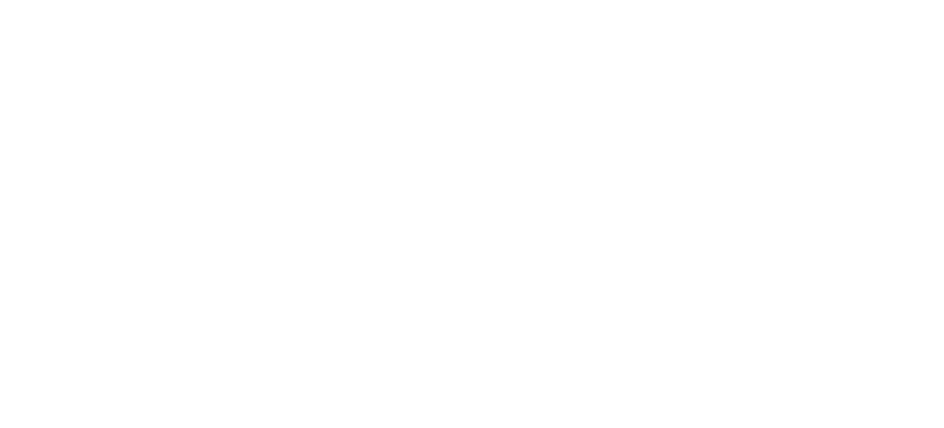
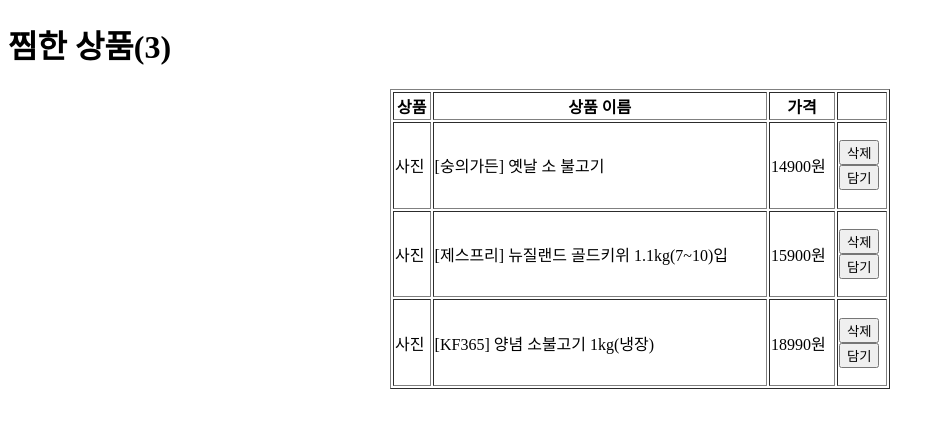
Before and after one commit to prgrms-be-devcourse/BE-04-KurlyMurly, a React (Create React App) app in the folder front/: page /favorites in a window 1280 px wide. Before the commit this address had no page. Shown: the top 428 px of the page, without its empty margins (0-944 px from the left). Built offline with nearby package versions, Linux system fonts and the light colour scheme.

Commit message:
추가: 찜 페이지 구현

```diff
--- a/front/src/App.jsx
+++ b/front/src/App.jsx
@@ -1,6 +1,7 @@
 import {BrowserRouter, Route, Routes} from 'react-router-dom';
 import {Home, SignUp} from './pages';
 import Cart from "./pages/Cart";
+import Favorites from "./pages/Favorites";
 
 const App = () => {
     return (
@@ -9,6 +10,7 @@
                 <Route path="/" element={<Home/>}/>
                 <Route path="/sign-up" element={<SignUp/>}/>
                 <Route path="/cart" element={<Cart/>}/>
+                <Route path="/favorites" element={<Favorites/>}/>
             </Routes>
         </BrowserRouter>
     );
--- /dev/null
+++ b/front/src/pages/Favorites.jsx
@@ -0,0 +1,55 @@
+import { useState } from 'react';
+
+function Favorites() {
+  const [favorite, setFavorite] = useState({
+    productId : '',
+    productName : '',
+    price : '',
+  });
+
+  const [items, setItems] = useState([
+    {productId: 1, productName: '[숭의가든] 옛날 소 불고기', price: 14900 },
+    {productId: 1, productName: '[제스프리] 뉴질랜드 골드키위 1.1kg(7~10)입', price: 15900 },
+    {productId: 1, productName: '[KF365] 양념 소불고기 1kg(냉장)', price: 18990 },
+  ]);
+
+  const removeProduct = (productId) => {
+    setFavorite(favorite.filter((el) => el !== productId));
+  };
+
+  return (
+      <div className="App">
+        {/*TODO: 갯수 넣기*/}
+        <h1>찜한 상품({items.length})</h1>
+        <table border="1" width ="500" height="300" align = "center">
+          <thead>
+          <tr>
+            <th>상품</th>
+            <th>상품 이름</th>
+            <th>가격</th>
+            <th></th>
+          </tr>
+          </thead>
+          <tbody>
+          {items.map((favorite) => (
+              <tr key={favorite.productId}>
+                <td>사진</td>
+                <td>{favorite.productName}</td>
+                <td>{favorite.price}원</td>
+                <td>
+                  <div>
+                    <button onClick={() => removeProduct(favorite.productId)}>삭제</button>
+                  </div>
+                  <div>
+                    <button>담기</button>
+                  </div>
+                </td>
+              </tr>
+          ))}
+          </tbody>
+        </table>
+      </div>
+  );
+}
+
+export default Favorites;
--- a/front/src/pages/Home.jsx
+++ b/front/src/pages/Home.jsx
@@ -49,6 +49,13 @@
                 >
                     장바구니
                 </button>
+                <button
+                    onClick={() => {
+                        navigate(`/favorites`);
+                    }}
+                >
+                    찜목록
+                </button>
             </div>
         </div>
     );
```
Also changed, not shown: package.json (added, +14 -0 lines).
